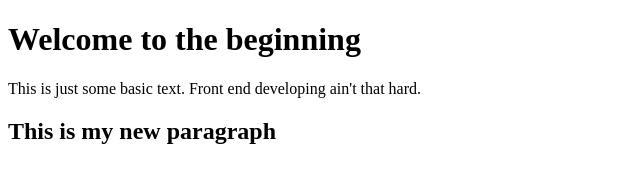
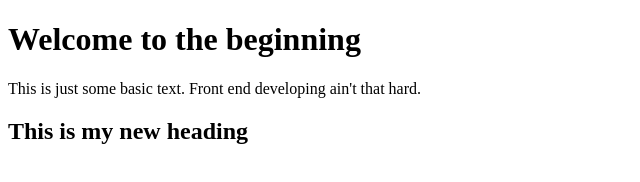
Before and after one commit to Zezima1337/codersrank-template-4cvqfw, a website: page index.html in a window 1280 px wide. Shown: the full height of the page, 0-640 px from the left. Drawn offline with Linux system fonts and the light colour scheme.

Commit message:
1 file modified

```diff
--- a/index.html
+++ b/index.html
@@ -8,6 +8,6 @@
     <h1>Welcome to the beginning</h1>
     <p>This is just some basic text. Front end developing ain't that hard.</p>
 
-<H2>This is my new paragraph</H2>
+<H2>This is my new heading</H2>
   </body>
 </html>
```
